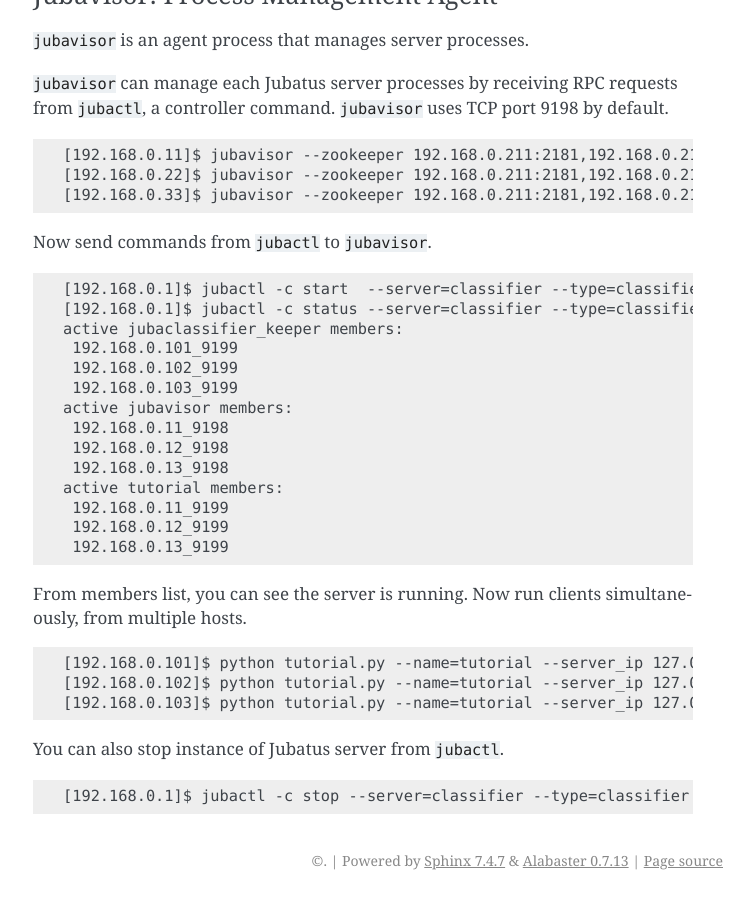
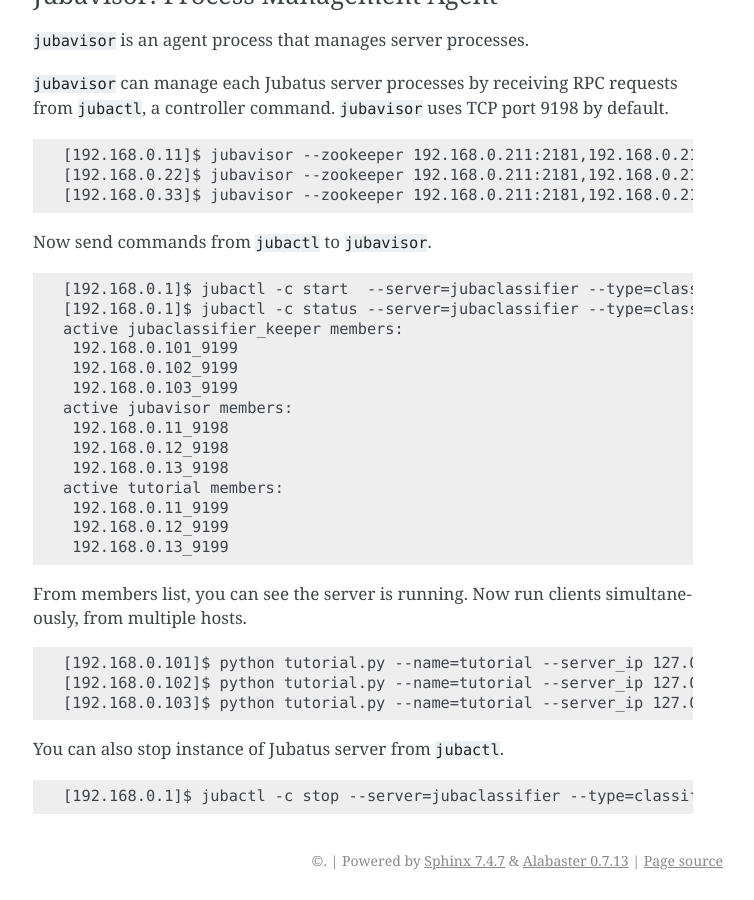
Before and after one commit to jubatus/website, a Sphinx documentation site: the page built from source/en/tutorial_distributed.rst, in a window 1280 px wide and 900 px high, scrolled down 3281 px. Shown: the whole window, without its empty margins (387-1141 px from the left). Built offline with Sphinx 7.4.7, drawn with Linux system fonts in a browser that asks for light colours; the version number could not be read and is left out.

Commit message:
fixed typo in commands of jubactl

```diff
--- a/source/en/tutorial_distributed.rst
+++ b/source/en/tutorial_distributed.rst
@@ -155,8 +155,8 @@
 
 ::
 
-    [192.168.0.1]$ jubactl -c start  --server=classifier --type=classifier --name=tutorial --zookeeper 192.168.0.211:2181,192.168.0.212:2181,192.168.0.213:2181
-    [192.168.0.1]$ jubactl -c status --server=classifier --type=classifier --name=tutorial --zookeeper 192.168.0.211:2181,192.168.0.212:2181,192.168.0.213:2181
+    [192.168.0.1]$ jubactl -c start  --server=jubaclassifier --type=classifier --name=tutorial --zookeeper=192.168.0.211:2181,192.168.0.212:2181,192.168.0.213:2181
+    [192.168.0.1]$ jubactl -c status --server=jubaclassifier --type=classifier --name=tutorial --zookeeper=192.168.0.211:2181,192.168.0.212:2181,192.168.0.213:2181
     active jubaclassifier_keeper members:
      192.168.0.101_9199
      192.168.0.102_9199
@@ -183,4 +183,4 @@
 
 ::
 
-    [192.168.0.1]$ jubactl -c stop --server=classifier --type=classifier --name=tutorial --zookeeper 192.168.0.211:2181,192.168.0.212:2181,192.168.0.213:2181
+    [192.168.0.1]$ jubactl -c stop --server=jubaclassifier --type=classifier --name=tutorial --zookeeper=192.168.0.211:2181,192.168.0.212:2181,192.168.0.213:2181
--- a/source/ja/tutorial_distributed.rst
+++ b/source/ja/tutorial_distributed.rst
@@ -157,8 +157,8 @@
 
 ::
 
-    [192.168.0.1]$ jubactl -c start  --server=classifier --type=classifier --name=tutorial --zookeeper 192.168.0.211:2181,192.168.0.212:2181,192.168.0.213:2181
-    [192.168.0.1]$ jubactl -c status --server=classifier --type=classifier --name=tutorial --zookeeper 192.168.0.211:2181,192.168.0.212:2181,192.168.0.213:2181
+    [192.168.0.1]$ jubactl -c start  --server=jubaclassifier --type=classifier --name=tutorial --zookeeper=192.168.0.211:2181,192.168.0.212:2181,192.168.0.213:2181
+    [192.168.0.1]$ jubactl -c status --server=jubaclassifier --type=classifier --name=tutorial --zookeeper=192.168.0.211:2181,192.168.0.212:2181,192.168.0.213:2181
     active jubaclassifier_keeper members:
      192.168.0.101_9199
      192.168.0.102_9199
@@ -185,4 +185,4 @@
 
 ::
 
-    [192.168.0.1]$ jubactl -c stop --server=classifier --type=classifier --name=tutorial --zookeeper 192.168.0.211:2181,192.168.0.212:2181,192.168.0.213:2181
+    [192.168.0.1]$ jubactl -c stop --server=jubaclassifier --type=classifier --name=tutorial --zookeeper=192.168.0.211:2181,192.168.0.212:2181,192.168.0.213:2181
```
